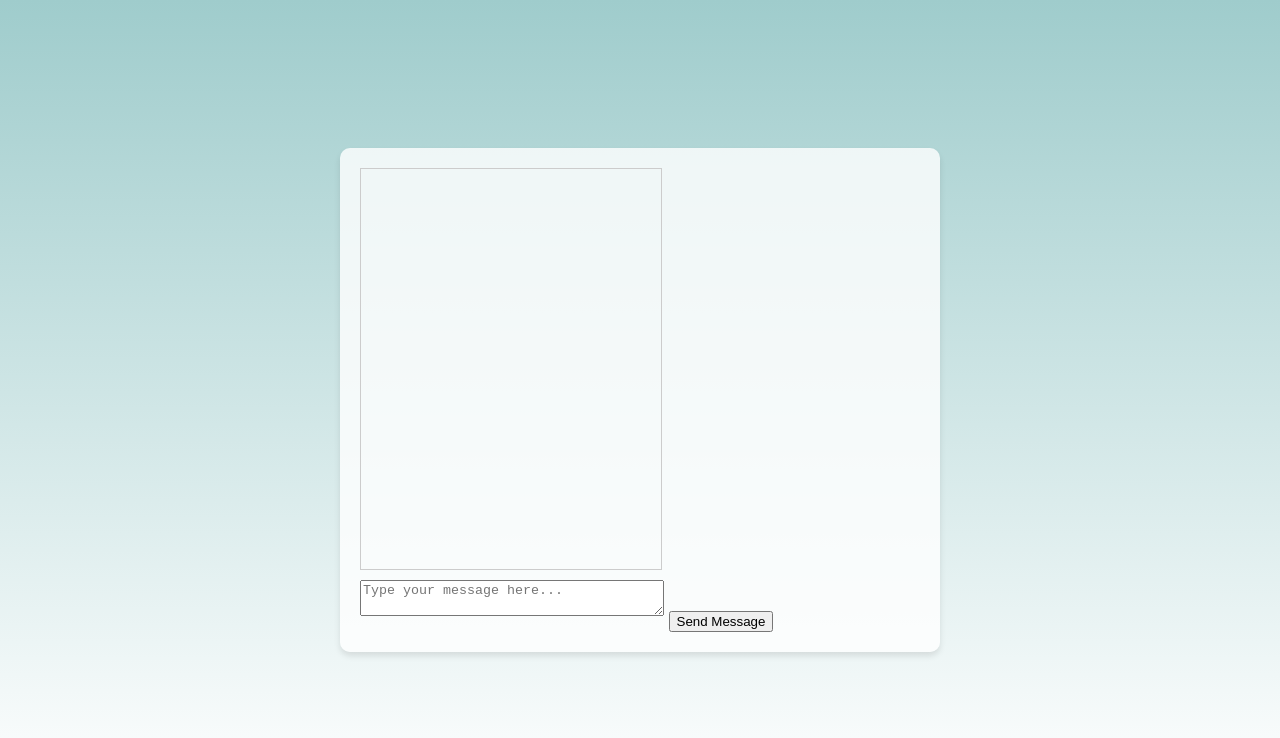
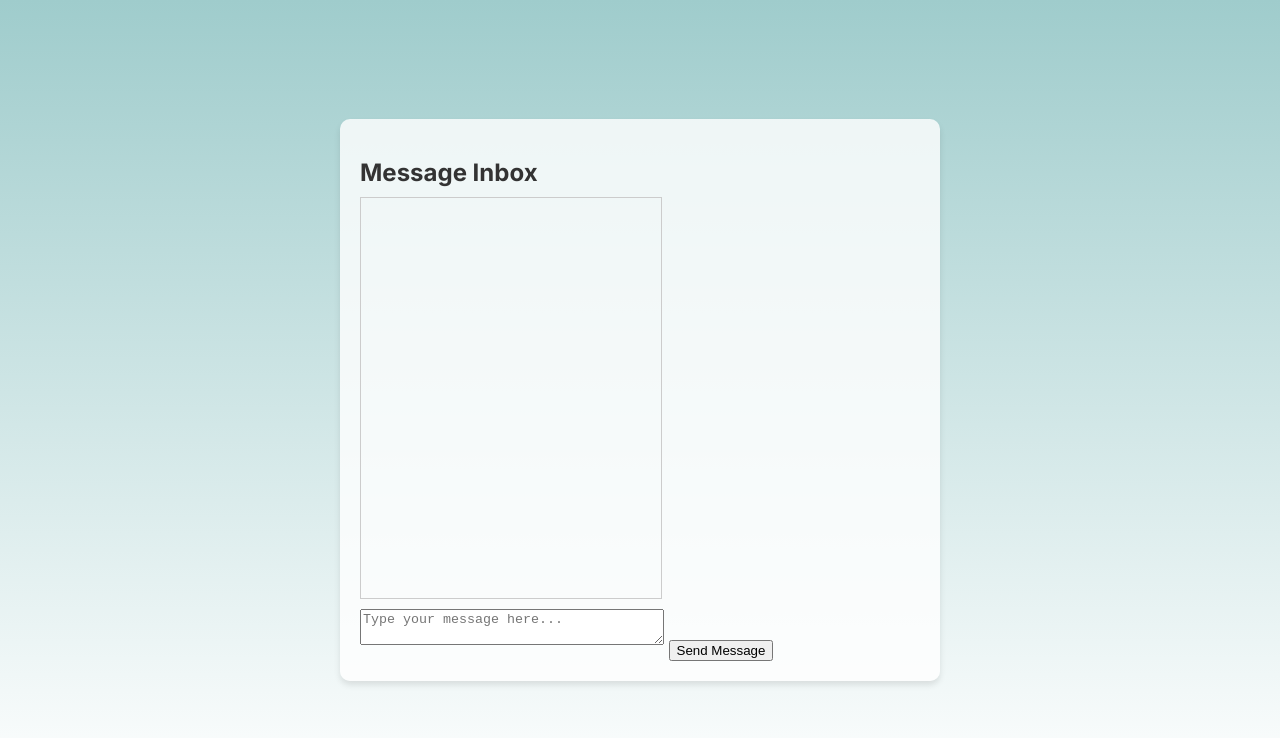
Before and after one commit to lksay3d/RentARide, a plain HTML site: page notification.html in a window 1280 px wide. Drawn offline with Linux system fonts and the light colour scheme.

Commit message:
Fixed header

```diff
--- a/notification.css
+++ b/notification.css
@@ -30,6 +30,7 @@ body, html {
     padding: 20px;
     margin: 20px;
     box-sizing: border-box;
+    flex-direction: column;
 }
 
 .message-list {
@@ -40,6 +41,12 @@ body, html {
     margin-bottom: 10px;
 }
 
+.inbox-heading {
+    margin-bottom: 10px;
+    font-size: 24px;
+    color: #333;
+}
+
 #messageInput {
     width: 298px;
     margin-bottom: 10px;
--- a/notification.html
+++ b/notification.html
@@ -10,12 +10,14 @@
 </head>
 
 <body>
-    <div id="notificationArea" class="notification-area"></div>
     <div class="chat-container">
-        <div id="messageList" class="message-list"></div>
-        <textarea id="messageInput" placeholder="Type your message here..."></textarea>
-        <button id="sendMessage">Send Message</button>
+        <h2 class="inbox-heading">Message Inbox</h2>
+        <div id="notificationArea" class="notification-area"></div>
+            <div id="messageList" class="message-list"></div>
+                <textarea id="messageInput" placeholder="Type your message here..."></textarea>
+                <button id="sendMessage">Send Message</button>
     </div>
+
     <script src="notification.js"></script>
 </body>
 
```
